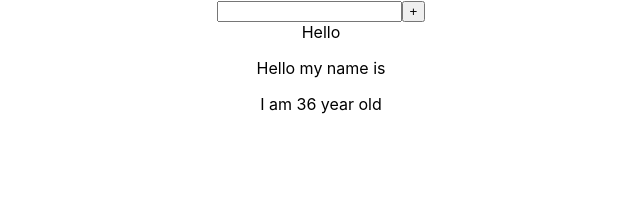
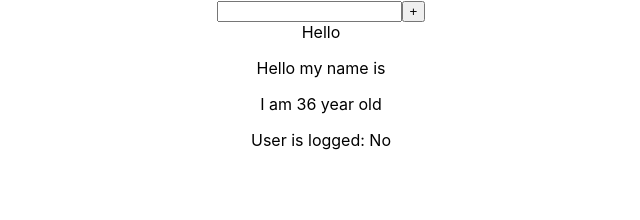
Before and after one commit to patrykomiotek/ws-awesome-news, a React (Create React App) app: page / in a window 1280 px wide. Shown: the top 220 px of the page, without its empty margins (319-959 px from the left). Built offline with nearby package versions, Linux system fonts and the light colour scheme.

Commit message:
context and types

```diff
--- a/src/App.tsx
+++ b/src/App.tsx
@@ -4,10 +4,12 @@ import { useState } from 'react';
 import type { ChangeEventHandler, MouseEventHandler } from 'react';
 import { Hello } from 'components/Hello';
 import { Button } from 'components/Button';
+import { UserProvider } from 'components/UserContext';
 
 function App() {
   const [age, setAge] = useState<number>(36);
   const [name, setName] = useState<string | null>(null); // "" - falsy value
+  const [isLogged, setIsLogged] = useState<boolean>(false);
   // React.MouseEvent
   // React.FormEvent
   // React.ChangeEvent
@@ -22,14 +24,22 @@ function App() {
     setAge((age) => age + 1);
   }
   const handleDivClick: MouseEventHandler<HTMLDivElement> = () => {
-    setAge((age) => age + 1);
+    // setAge((age) => age + 1);
+    setIsLogged((state) => !state);
+  }
+  const contextValues = {
+    isLogged,
+    setIsLogged,
   }
   return (
     <div className="App">
+
       <input type="text" onChange={handleChange} />
       <Button onClick={handleClick}>+</Button>
-      <div onClick={handleDivClick}>Hello</div>
-      <Hello name={name} age={age} />
+      <UserProvider value={contextValues}>
+        <div onClick={handleDivClick}>Hello</div>
+        <Hello name={name} age={age} />
+      </UserProvider>
     </div>
   );
 }
--- a/src/components/Hello.tsx
+++ b/src/components/Hello.tsx
@@ -1,4 +1,5 @@
 import { Text } from './Text';
+import { useUserContext } from './UserContext';
 
 type HelloProps = {
   readonly name: string | null;
@@ -6,11 +7,13 @@ type HelloProps = {
 }
 
 function Hello(props: HelloProps) {
-  let { name, age } = props;
+  const userContext = useUserContext();
+  const { name, age } = props;
   return (
     <div>
       <Text>Hello my name is {name}</Text>
       <Text>I am {age} year old</Text>
+      <Text>User is logged: {userContext.isLogged ? 'Yes' : 'No'}</Text>
     </div>
   );
 }
--- /dev/null
+++ b/src/components/UserContext.tsx
@@ -0,0 +1,30 @@
+import { createContext, useContext } from 'react';
+import type { SetStateAction, Dispatch } from 'react';
+
+type UserContextProps = {
+  isLogged: boolean;
+  setIsLogged: Dispatch<SetStateAction<boolean>>;
+}
+
+const defaultValues: UserContextProps = {
+  isLogged: false,
+  setIsLogged: () => null,
+}
+
+const UserContext = createContext(defaultValues);
+
+const UserProvider = UserContext.Provider;
+const UserConsumer = UserContext.Consumer; // useContext
+
+UserContext.displayName = "UserContext";
+
+function useUserContext() {
+  return useContext(UserContext);
+}
+
+export {
+  UserContext,
+  UserProvider,
+  UserConsumer,
+  useUserContext,
+}
```
